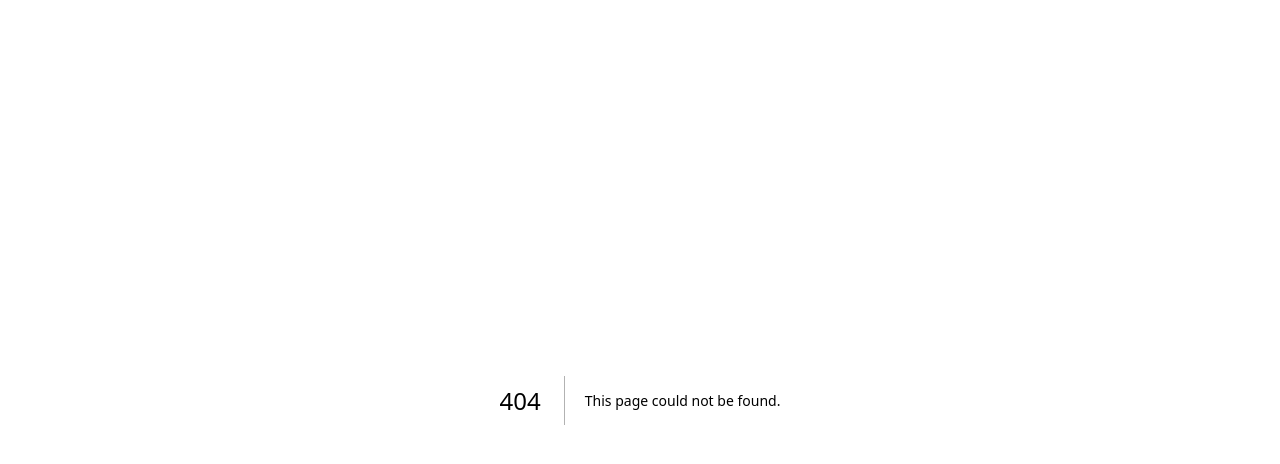
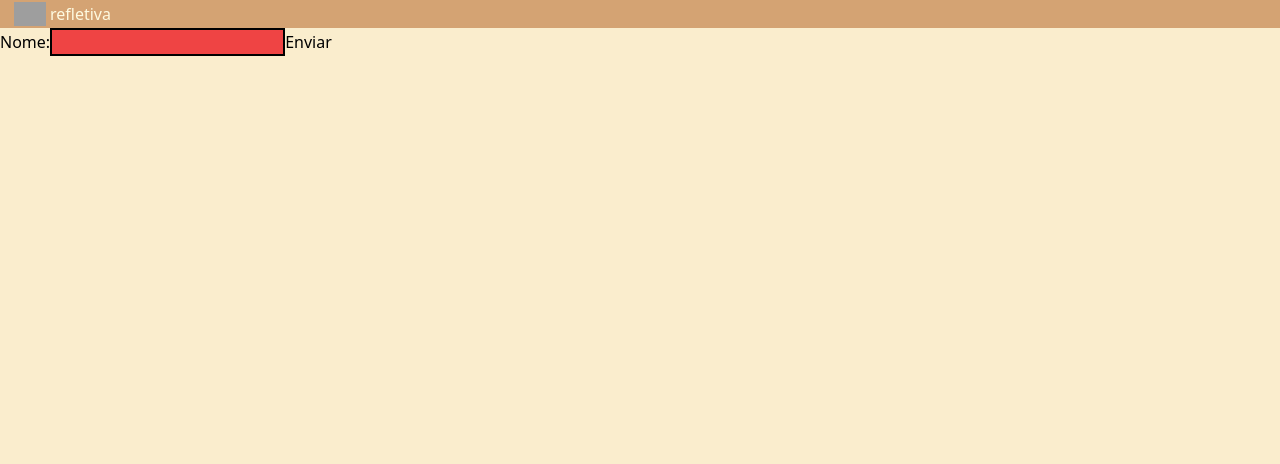
Before and after one commit to herzogcassia/projeto-pessoal, a Next.js app in the folder news-letter/my-project/: page /login in a window 1280 px wide. Before the commit this address had no page. Shown: the top 464 px of the page. Built offline with nearby package versions, Linux system fonts and the light colour scheme; grey boxes are pictures that could not be loaded.

Commit message:
em andamento

```diff
--- a/news-letter/my-project/src/components/Header/index.tsx
+++ b/news-letter/my-project/src/components/Header/index.tsx
@@ -3,20 +3,20 @@ import { IHeader } from "../../interfaces/IHeader";
 
 
 const Header = (props: any) => {
-    console.log("eu", props.title);
-
-
     return (
-        <header title="{title}">
-            <div className="flex flex-row items-center justify-center border-2 rounded-xl border-zinc-700">
-                <div className="relative flex m-1 space-x-2 bg-red-200">
-                    <h1>
+        <header>
+            <div className="flex flex-row px-2 border-2 shadow bg-terracota w-70 border-terracota">
+                <div className="">
+                    <img src="../../../ico/imageCare.ico" className="w-10 px-1"/>
+                </div>
+                <div className="items-center justify-center">
+                    <h1 className="items-center text-creamNude">
                         refletiva
                     </h1>
                 </div>
-                    <div>
-                        <h2>as melhores frases de reflexões</h2>
-                    </div>
+                {/* <div>
+                        <h2 className="text-creamNude">as melhores frases de reflexões</h2>
+                    </div> */}
             </div>
         </header>
     )
--- a/news-letter/my-project/src/components/Layout/index.tsx
+++ b/news-letter/my-project/src/components/Layout/index.tsx
@@ -4,20 +4,16 @@ import Header from "../Header";
 
 const Layout = () => {
     return (
-        <Link href={"/blog/1"}>
-            <div className='relative flex flex-col justify-end w-full h-full rounded-md cursor-pointer' style={{
-                backgroundSize: 'cover',
-                backgroundRepeat: 'no-repeat',
-            }}>
-                <div style={{ background: 'rgba(0, 0, 0, 0.3)' }} className="relative px-5 py-3 rounded-b-md">
+        // <body className="bg-red-200">
+            <div className='relative flex flex-col justify-end w-full h-screen rounded-md cursor-pointer bg-lightRose'>
+                {/* <div style={{ background: 'rgba(0, 0, 0, 0.3)' }} className="relative px-5 py-3 rounded-b-md">
                     <p className="z-20 font-bold text-white ">oi</p>
                 </div>
-
                 <div style={{ background: 'rgba(0, 0, 0, 0.5)' }} className='absolute z-20 px-2 bg-black rounded top-3 left-3'>
                     <p className='text-xs font-medium text-white'>sei</p>
-                </div>
+                </div> */}
             </div>
-        </Link>
+        // </body>
     )
 }
 
--- a/news-letter/my-project/src/components/Seo/index.tsx
+++ b/news-letter/my-project/src/components/Seo/index.tsx
@@ -4,7 +4,13 @@ import Link from "next/link"
 const Favicon = () => {
     return (
         <head>
-            <img src="/ico/imageCare.ico" alt="icon-care"  className="w-5"/>
+            <meta charSet="utf-8" />
+            <meta
+                name="viewport"
+                content="width=device-width, initial-scale=1, shrink-to-fit=no"
+            />
+            <meta name="theme-color" content="#000000" />
+            <img src="/ico/imageCare.ico" alt="icon-care" className="w-5" />
             <title>Refletiva</title>
         </head>
     )
--- a/news-letter/my-project/src/pages/home/index.tsx
+++ b/news-letter/my-project/src/pages/home/index.tsx
@@ -7,13 +7,11 @@ import { NextPageWithLayout } from '../_app'
 
 const Home: NextPageWithLayout = (props) => {
     return (
-        <>
-            <Favicon />
-            <Header title="{title}"/>
-            <div>
-                {/* <Layout /> */}
-            </div>
-        </>
+        <div>
+                <Favicon />
+                <Header />
+                <Layout />
+        </div>
     )
 }
 
--- a/news-letter/my-project/src/pages/index.tsx
+++ /dev/null
@@ -1,11 +0,0 @@
-import React from 'react'
-import { Input } from '../components/Input'
-
-
-export default function Home() {
-    return (
-        <>
-            <Input/>
-        </>
-    )
-}
--- /dev/null
+++ b/news-letter/my-project/src/pages/login/index.tsx
@@ -0,0 +1,22 @@
+import Layout from '../../components/Layout';
+import Favicon from '../../components/Seo';
+import Header from '../../components/Header';
+import { NextPageWithLayout } from '../_app'
+import { Input } from '../../components/Input';
+
+
+const Login: NextPageWithLayout = (props) => {
+    return (
+        <>
+            <Header />
+            <div className='flex h-screen bg-lightRose'>
+                <div>
+                    <Input />
+                </div>
+            </div>
+
+        </>
+    )
+}
+
+export default Login;
--- a/news-letter/my-project/tailwind.config.js
+++ b/news-letter/my-project/tailwind.config.js
@@ -7,11 +7,11 @@ module.exports = {
 	theme: {
 		extend: {
 			colors: {
-				primary: '#edede9',
-				secundary: '#d6ccc2',
-				creamNude: '#f5ebe0',
-				lightBronw: '#e3d5ca',
-				mediumNude: '#d5bdaf'
+				abacate: '#ccd5ae',
+				taruira: '#e9edc9',
+				creamNude: '#fefae0',
+				lightRose: '#faedcd',
+				terracota: '#d4a373'
 			}
 		},
 	},
```
